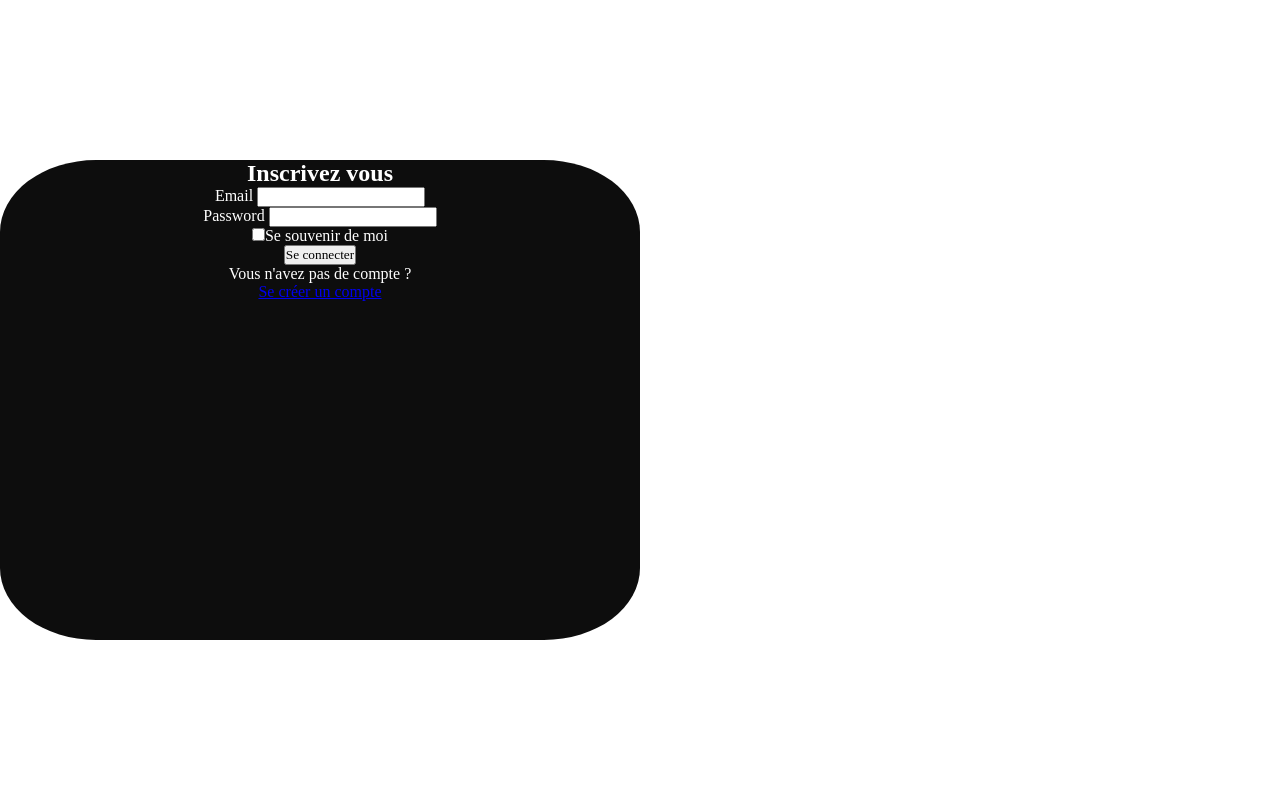
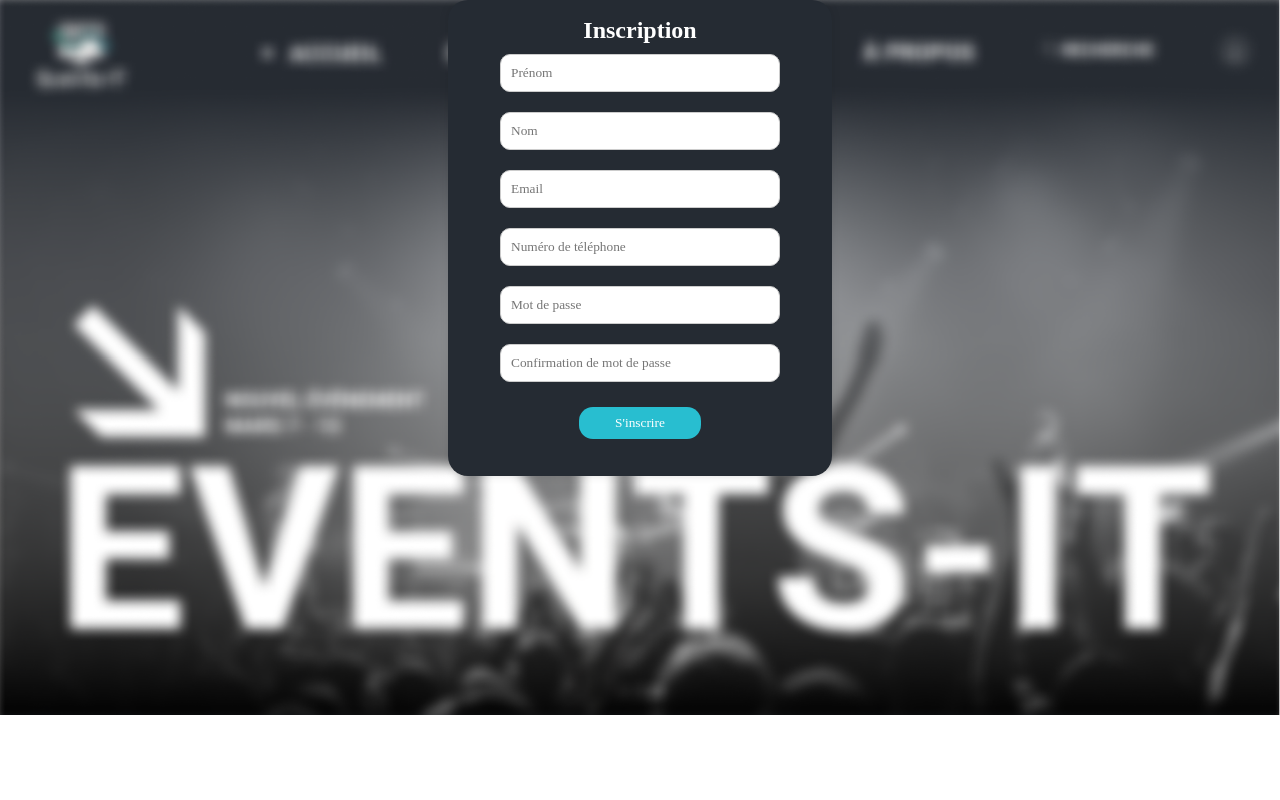
Before and after one commit to RunRanRua/Projet-APP-Web, a PHP site: page /htmls/inscription.html in a window 1280 px wide. Run offline with PHP 8.4, Linux system fonts and the light colour scheme.

Commit message:
améliorations

```diff
--- a/css/inscription.css
+++ b/css/inscription.css
@@ -5,40 +5,77 @@
     font-family: Poppins;
 }
 
-section {
-    position: relative;
-    display: flex;
-    height: 100vh ;
+
+body {
+    background-image: url('../images/flou.png');
+    background-size: cover; /* Ajuste la taille de l'image pour couvrir tout l'élément */
+    background-repeat: no-repeat; /* Empêche la répétition de l'image */
+}
+
+body {
+    margin: 0;
+    font-family: Arial, sans-serif;
+    background-color: #ffffff;
+    height: 100%; /* Définit la hauteur du corps et de la page à 100% */
+}
+
+
+.container {
+    max-width: 30% ;
+    margin: auto;
+    padding: 17px;
+    background-color: #fff;
+    border-radius: 20px;
+    box-shadow: 0 0 10px rgba(0, 0, 0, 0.1);
+    background-color: #252B33 ;
+}
+
+.title2 {
+    margin-bottom: 10px;
+    text-align: center;
+    color: rgb(255, 255, 255);
+}
+
+.form {
     width: 100%;
 }
 
-
-section .formBox{
-    position: relative;
-    background-color: rgb(13, 13, 13);
-    color: white;
-    width: 100%;
-    height: 60%;
-    border-radius: 15%;
-    text-align: center;
+.form-group {
+    margin-bottom: 20px;
+    display: flex; /* Utilisation de flexbox pour aligner les éléments enfants */
+    justify-content: center;
 }
 
-section .contentBox {
-    display: flex;
-    align-items: center;
-    justify-content: center;
-    width: 50%;
-    height: 100%;
-    color: aquamarine;
+input[type="text"],
+input[type="email"],
+input[type="tel"],
+input[type="password"] {
+    width: 80%;
+    padding: 10px;
+    border: 1px solid #ccc;
+    border-radius: 10px;
+    box-sizing: border-box;
 }
 
-section .inputBx {
-    color: white;
+button {
+    width: 35%;
+    padding: 8px;
+    margin-top: 5px;
+    background-color: #28BED0;
+    color: #fff;
+    border: none;
+    border-radius: 14px;
+    cursor: pointer;
+    display: flex;
+    justify-content: center;
 }
 
-section .contentBox .formBox h2 {
-    position: relative;
-    text-align: center;
-    text-align: center;
-    margin: 0 ;
+button:hover {
+    background-color: #149ead;
 }
+
+@media screen and (max-width: 768px) {
+    .container {
+        max-width: 70%;
+    }
+}
--- a/htmls/inscription.html
+++ b/htmls/inscription.html
@@ -8,36 +8,33 @@
 </head>
 
 <body>
-    <!-- logo -->
-    <!-- navigation -->
-
-
     <!-- inscription box -->
-    <section>
-        <div class="contentBox">
-        <div class="formBox">
-            <h2>Inscrivez vous</h2>
-            <form action="#">
-                <div class="inputBx">
-                    <span>Email</span>
-                    <input type="text">
-                </div>
-                <div class="inputBx">
-                    <span>Password</span>
-                    <input type="password">
-                </div>
-                <div class="souvenir">
-                    <label><input type="checkbox">Se souvenir de moi</label>
-                </div>
-                <div class="inputBx">
-                    <input type="submit" value="Se connecter">
-                </div>
-                <div class="inputBx">
-                    <p>Vous n'avez pas de compte ?</p><a href="#">Se créer un compte</a>
-                </div>
+    <div class="container">
+        <form class="form">
+            <h2 class="title2">Inscription</h2>
+            <div class="form-group">
+                <input type="text" placeholder="Prénom" required>
+            </div>
+            <div class="form-group">
+                <input type="text" placeholder="Nom" required>
+            </div>
+            <div class="form-group">
+                <input type="email" placeholder="Email" required>
+            </div>
+            <div class="form-group">
+                <input type="tel" placeholder="Numéro de téléphone" required>
+            </div>
+            <div class="form-group">
+                <input type="password" placeholder="Mot de passe" required>
+            </div>
+            <div class="form-group">
+                <input type="password" placeholder="Confirmation de mot de passe" required>
+            </div>
+            <div class="form-group">
+                <button type="submit">S'inscrire</button>
             </form>
         </div>
-    </section>
+    </div>
 </body>
 
 
```
